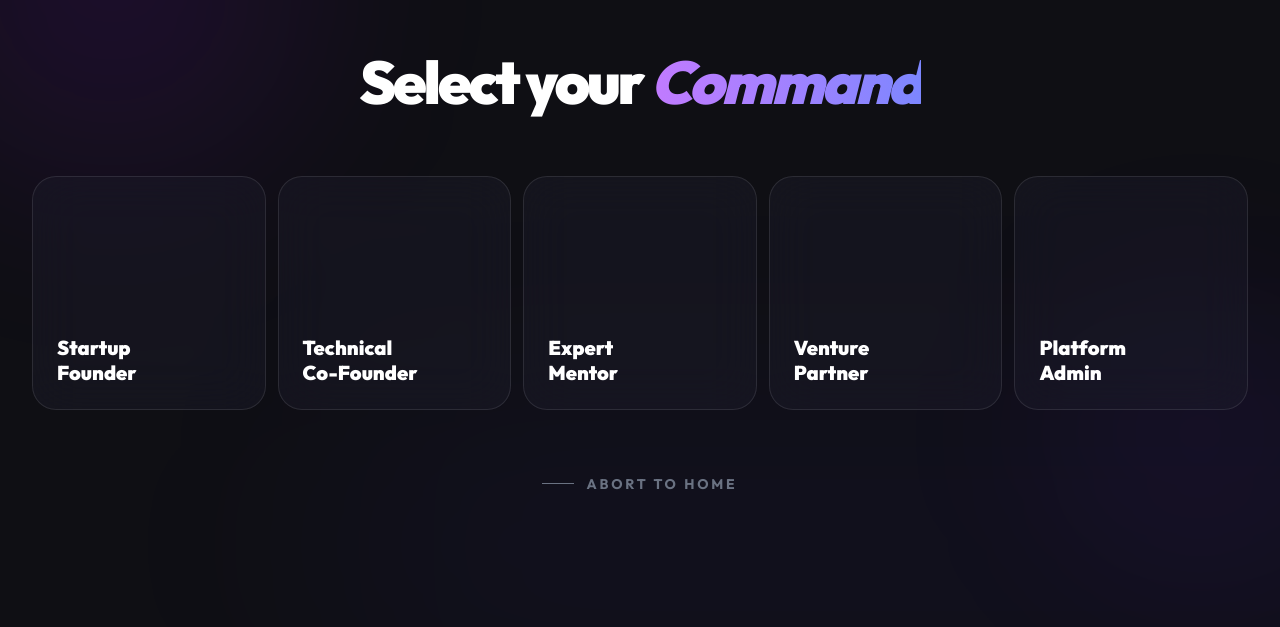
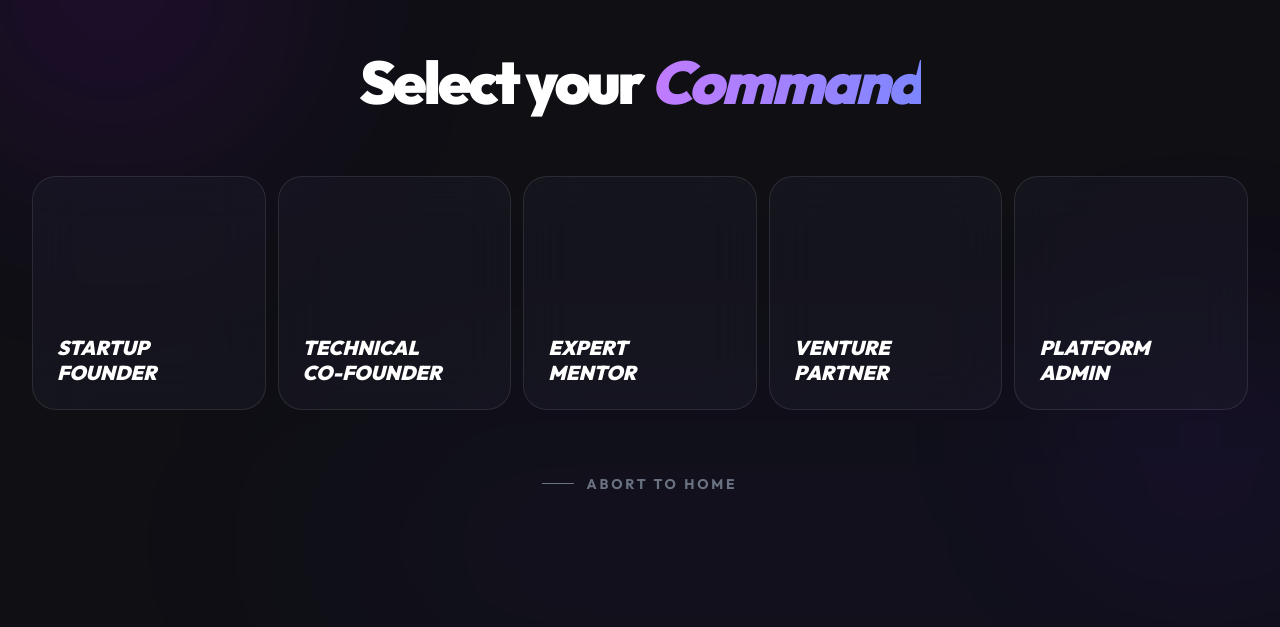
Before and after one commit to sanjanab-31/Youth_entrepreneur_network, a React (Vite) app: page /auth/role-selection in a window 1280 px wide. Shown: the part 127-754 px from the top of the page. Built offline with nearby package versions, Linux system fonts and the light colour scheme; no server answers.

Commit message:
Uppercase signup page

```diff
--- a/src/pages/Auth/RoleSelection.jsx
+++ b/src/pages/Auth/RoleSelection.jsx
@@ -25,7 +25,7 @@ const FlipCard = ({ title, description, icon: Icon, onClick, index, color = "pur
             >
                 {/* Front Side */}
                 <div className="absolute inset-0 backface-hidden bg-[#1E1E2F]/40 backdrop-blur-xl border border-white/10 rounded-3xl p-6 flex flex-col justify-end group-hover:border-purple-500/30 transition-colors">
-                    <h3 className="text-xl font-black text-white leading-tight">
+                    <h3 className="text-xl font-black uppercase italic text-white leading-tight">
                         {title.split(' ').map((word, i) => (
                             <span key={i} className="block">{word}</span>
                         ))}
@@ -107,7 +107,7 @@ const RoleSelection = () => {
                     className="text-center mb-16"
                 >
                     <h2 className="text-5xl md:text-6xl font-black text-white tracking-tighter">
-                        Select  your <span className="text-transparent bg-clip-text bg-gradient-to-r from-purple-400 to-indigo-400 italic">Command</span>
+                        Select your <span className="text-transparent bg-clip-text bg-gradient-to-r from-purple-400 to-indigo-400 italic">Command</span>
                     </h2>
                 </motion.div>
 
```
